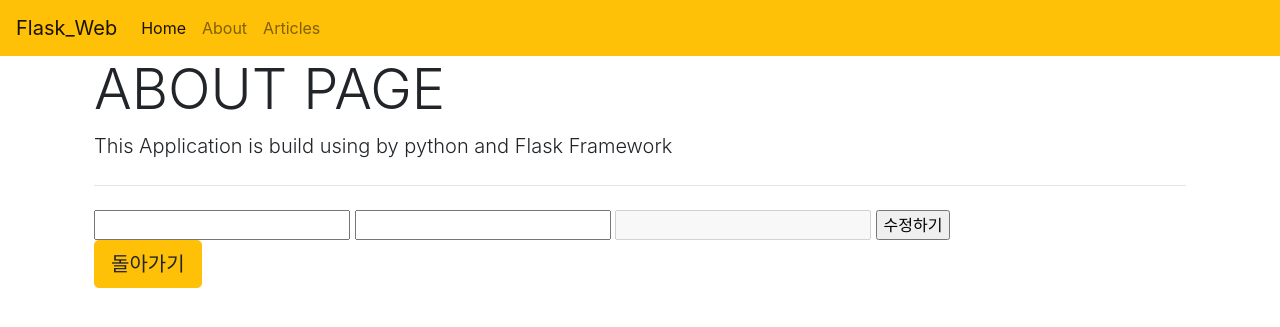
After one commit to zzickso/flask_web, a Flask app: page /edit/1 in a window 1280 px wide. The commit adds this page. Shown: the top 327 px of the page. Run offline with Flask 2, Linux system fonts and the light colour scheme; some libraries are stand-ins or nearby versions.

Commit message:
edit page step 1

```diff
--- a/app.py
+++ b/app.py
@@ -79,5 +79,15 @@ def delete(id):
     db.commit()
     return redirect("/articles")
 
+@app.route('/edit/<int:id>', methods=["POST", "GET"])
+def edit(id):
+    if request.method == "POST":
+        return "Success"
+
+    else:
+        return render_template("edit_article.html")
+
+
+
 if __name__ == '__main__':
     app.run()
--- a/templates/articles.html
+++ b/templates/articles.html
@@ -37,13 +37,13 @@
                     <tbody>
                       {% for article in articles %}
                         <tr>
-                          <th scope="row">{{ article[0] }}</th>
+                          <th scope="row">{{ article[0]}}</th>
                           <td><a href="/article/{{article[0]}}">{{ article[1] }}</a></td>
                           <td>{{ article[2] }}</td>
                           <td>{{ article[3] }}</td>
                           <td>{{ article[4] }}</td>
                           <td>
-                          <button type="button" class="btn btn-warning">Edit</button>
+                          <a href="{{ article[0]}}/edit"><button type="button" class="btn btn-warning">Edit</button><a>
                           <form action="/delete/{{article[0]}}" style="margin: 10%;" method="POST" onsubmit="return confirm('정말 삭제하시겠습니까')">
                           <button type="submit" class="btn btn-danger">DEL</button>
                           </form>
--- /dev/null
+++ b/templates/edit_article.html
@@ -0,0 +1,19 @@
+{% extends "layouts.html" %}
+{% block body %}
+<h1 class="display-4">ABOUT PAGE</h1>
+<p class="lead">This Application is build using by python and Flask Framework</p>
+<hr class="my-4">
+<form
+action="/edit"
+method="post"
+onsubmit="return confirm('정말 수정하시겠습니까?')">
+
+<input type="text" name="title" required>
+<input type="text" name="desc" required>
+<input type="text" name="author" disabled>
+<input type="submit" value="수정하기">
+
+</form>
+
+<a class="btn btn-warning btn-lg" href="/articles.html" role="button">돌아가기</a>
+{% endblock %}
```
